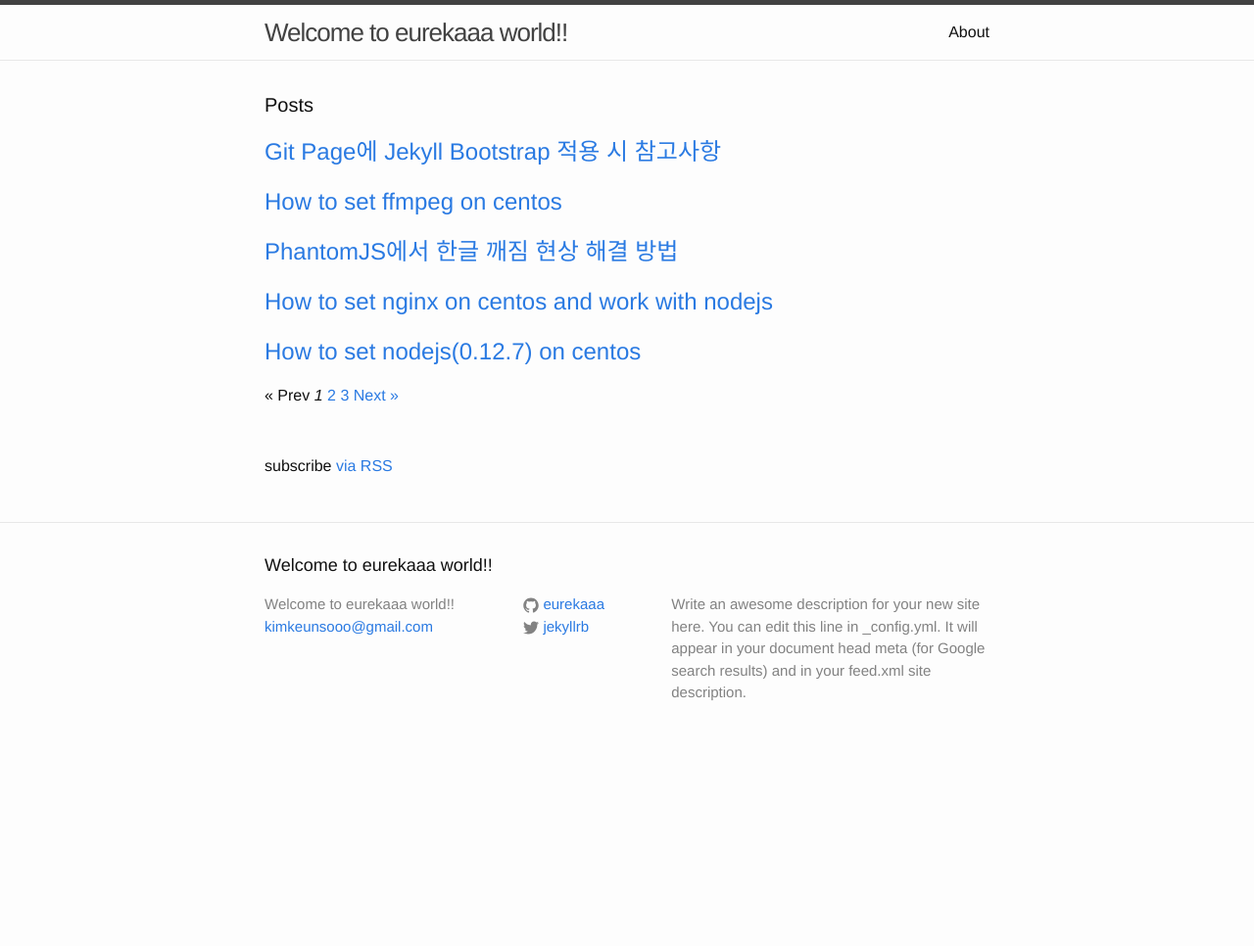
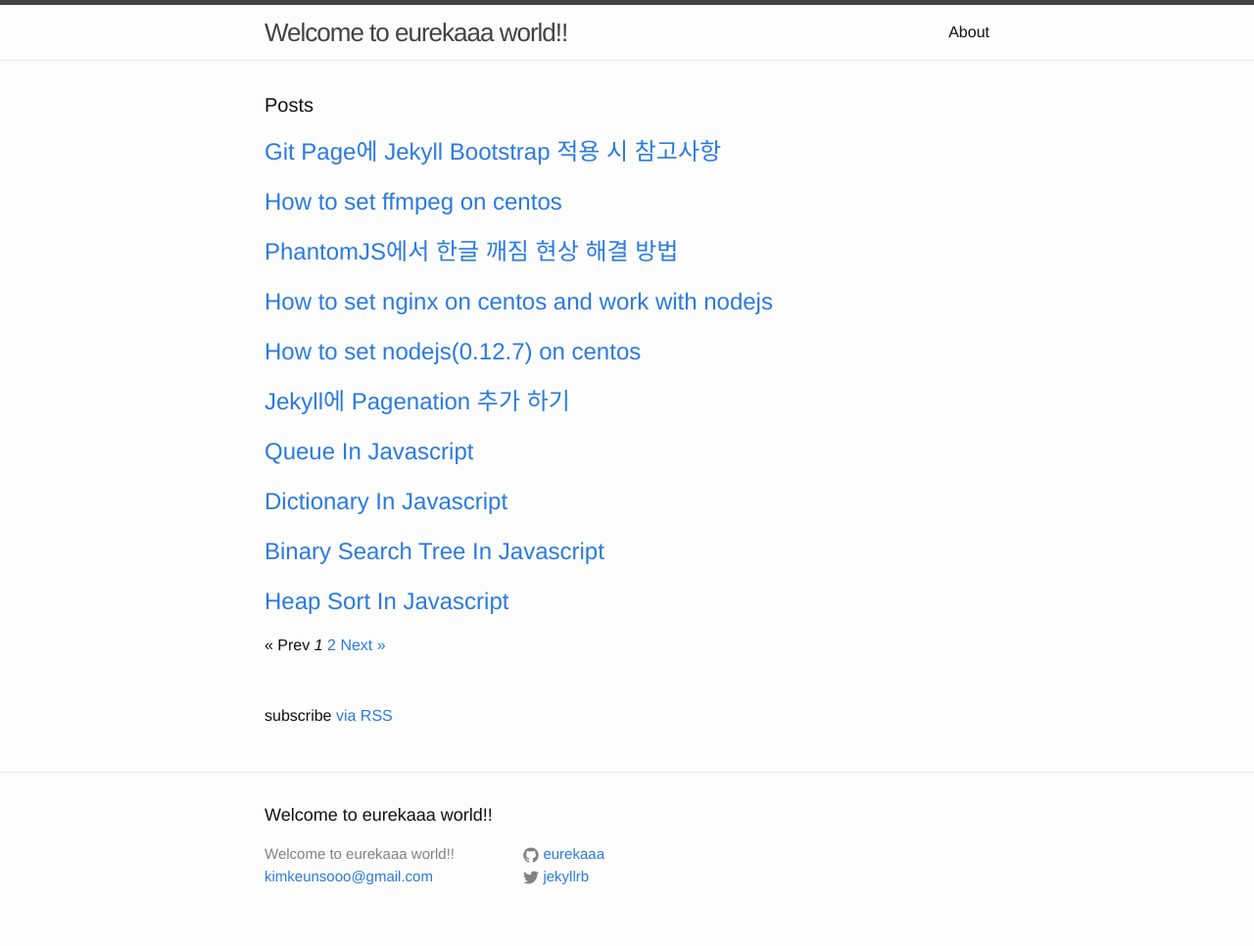
Before and after one commit to eurekaaa/eurekaaa.github.io, a Jekyll site: the page built from index.html, in a window 1280 px wide. Shown: the whole page at 98% size. Built offline with Jekyll 4.4.1, drawn with Linux system fonts in a browser that asks for light colours; the list of posts is cut into pages by our own code; before the commit the page ends 900 px from its top, so only the background shows below that.

Commit message:
edited footer

```diff
--- a/_config.yml
+++ b/_config.yml
@@ -9,9 +9,6 @@
 title: Welcome to eurekaaa world!!
 email: kimkeunsooo@gmail.com
 description: > # this means to ignore newlines until "baseurl:"
-  Write an awesome description for your new site here. You can edit this
-  line in _config.yml. It will appear in your document head meta (for
-  Google search results) and in your feed.xml site description.
 baseurl: "" # the subpath of your site, e.g. /blog
 url: "http://eurekaaa.github.io" # the base hostname & protocol for your site
 twitter_username: jekyllrb
@@ -19,6 +16,6 @@
 
 # Build settings
 markdown: kramdown
-paginate: 5
+paginate: 10
 paginate_path: "/blog/page:num/"
 gems: [jekyll-paginate]
```
